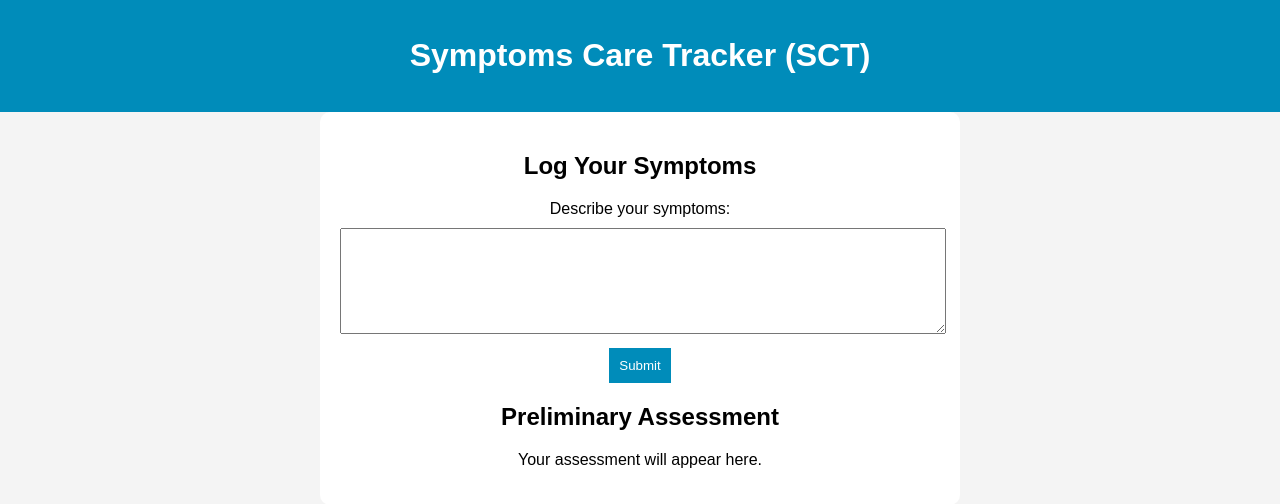
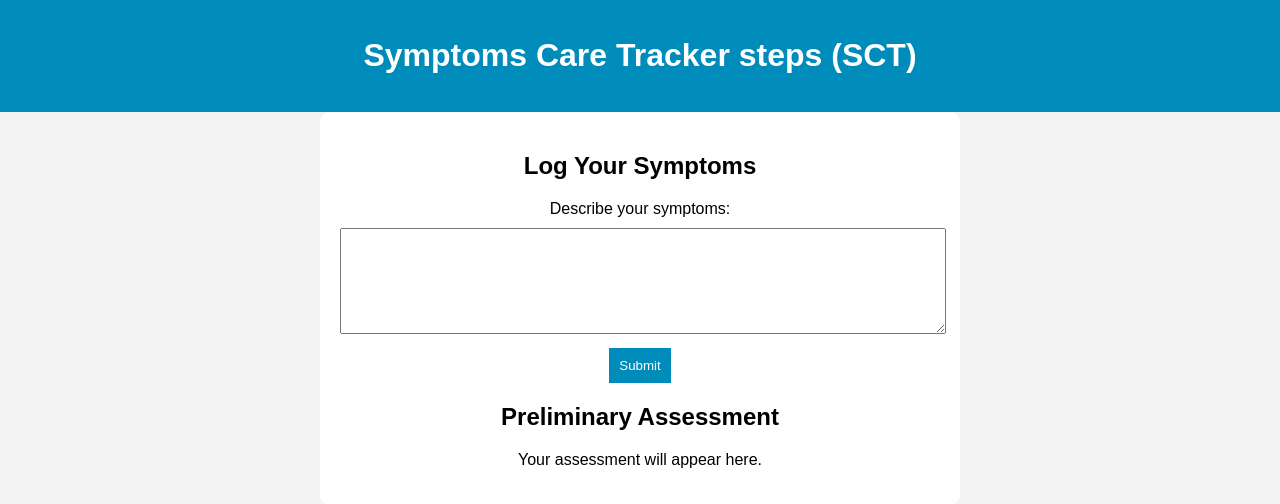
Before and after one commit to divinefavourak/sct-frontend, a Django app: page / in a window 1280 px wide. Shown: the top 504 px of the page. Run offline with Django 5.2, Linux system fonts and the light colour scheme.

Commit message:
Update index.html

```diff
--- a/sct_backend/templates/index.html
+++ b/sct_backend/templates/index.html
@@ -8,7 +8,7 @@
 </head>
 <body>
     <header>
-        <h1>Symptoms Care Tracker (SCT)</h1>
+        <h1>Symptoms Care Tracker steps (SCT)</h1>
     </header>
     <p id="loading">Analyzing symptoms... Please wait.</p>
 
```
